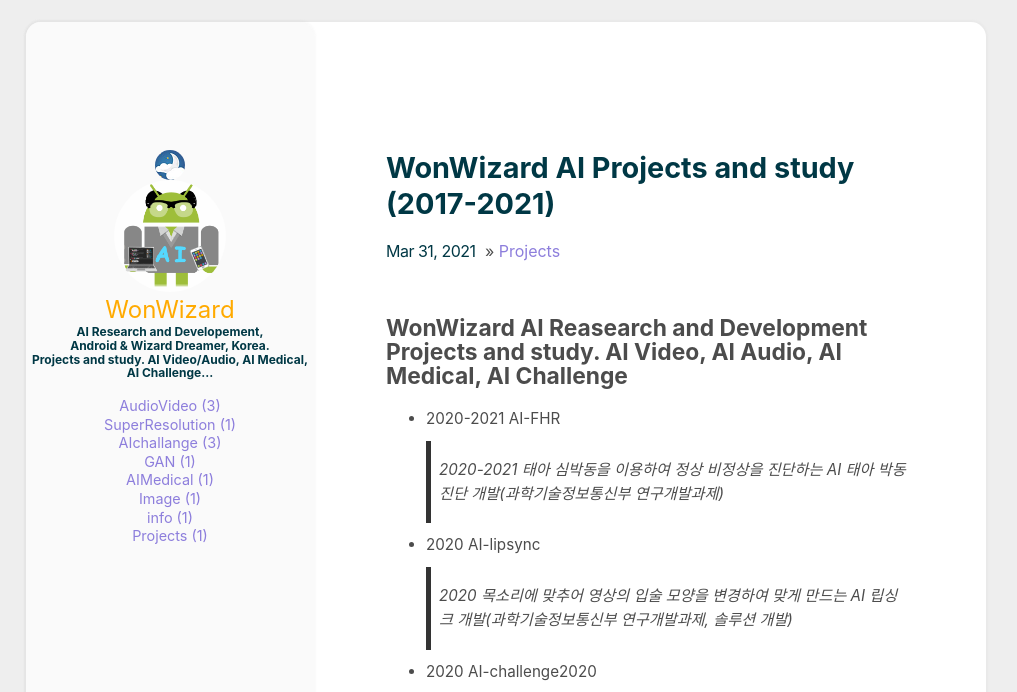
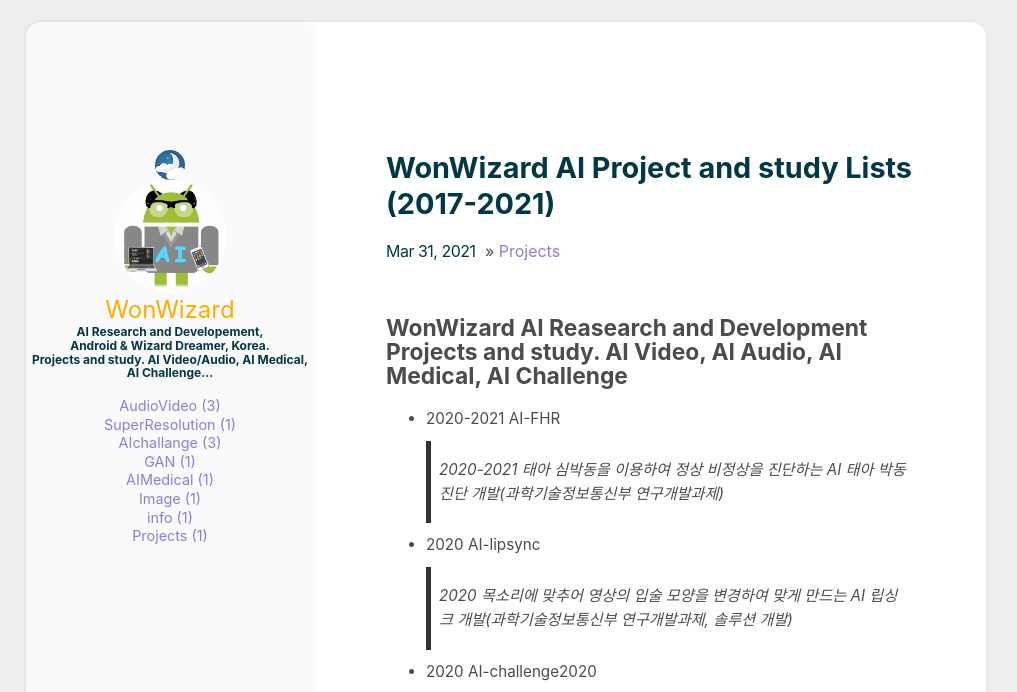
Before and after one commit to wonwizard/wonwizard.github.io, a Jekyll site: the page built from _posts/2021-03-31-projects.md, in a window 1280 px wide. Shown: the top 692 px of the page, without its empty margins (134-1151 px from the left). Built offline with Jekyll 4.4.1, drawn with Linux system fonts in a browser that asks for light colours.

Commit message:
Update 2021-03-31-projects.md

```diff
--- a/_posts/2021-03-31-projects.md
+++ b/_posts/2021-03-31-projects.md
@@ -1,5 +1,5 @@
 ---
-title: WonWizard AI Projects and study (2017-2021)
+title: WonWizard AI Project and study Lists (2017-2021)
 categories: [Projects]
 comments: true
 ---
```
